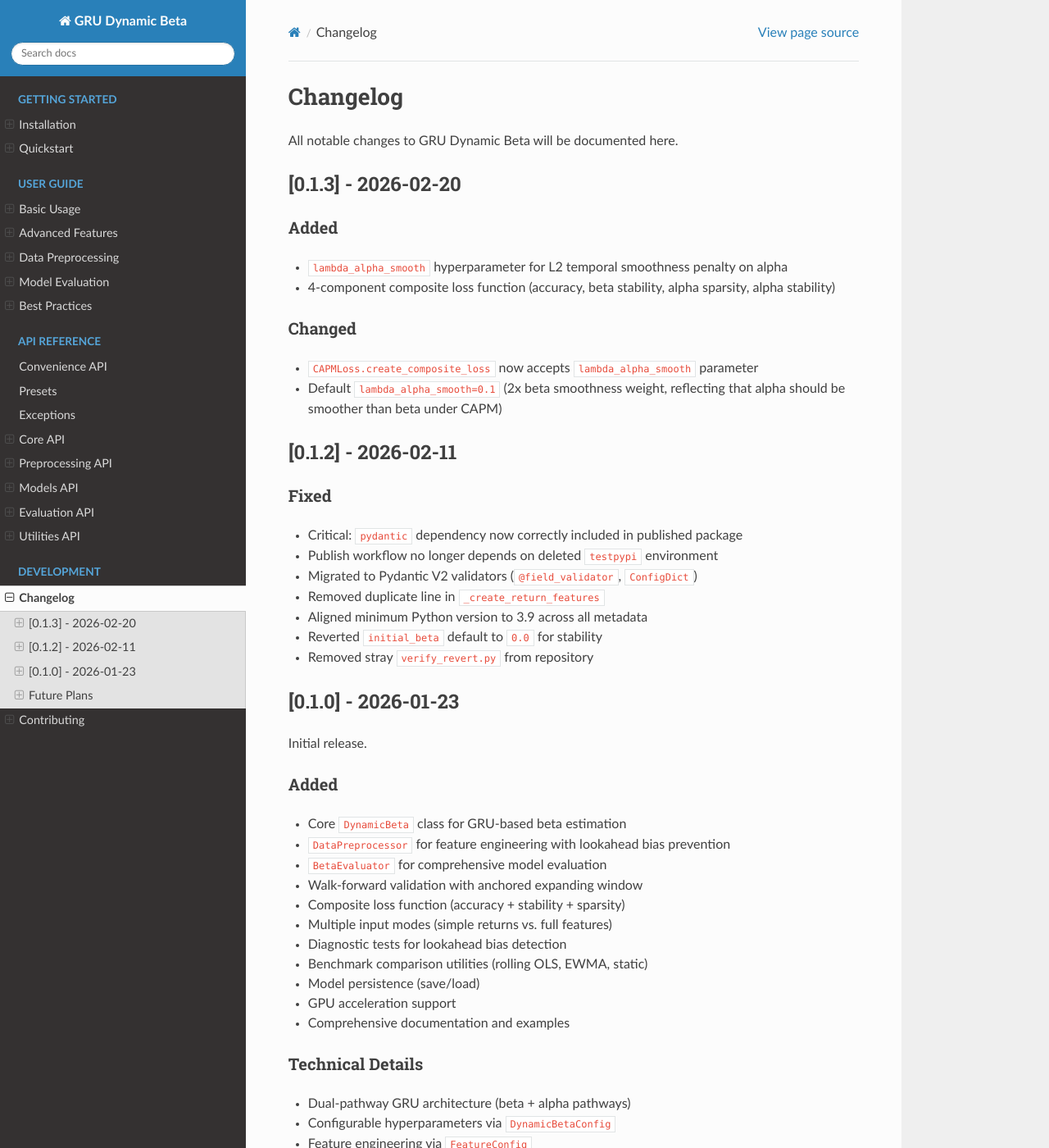
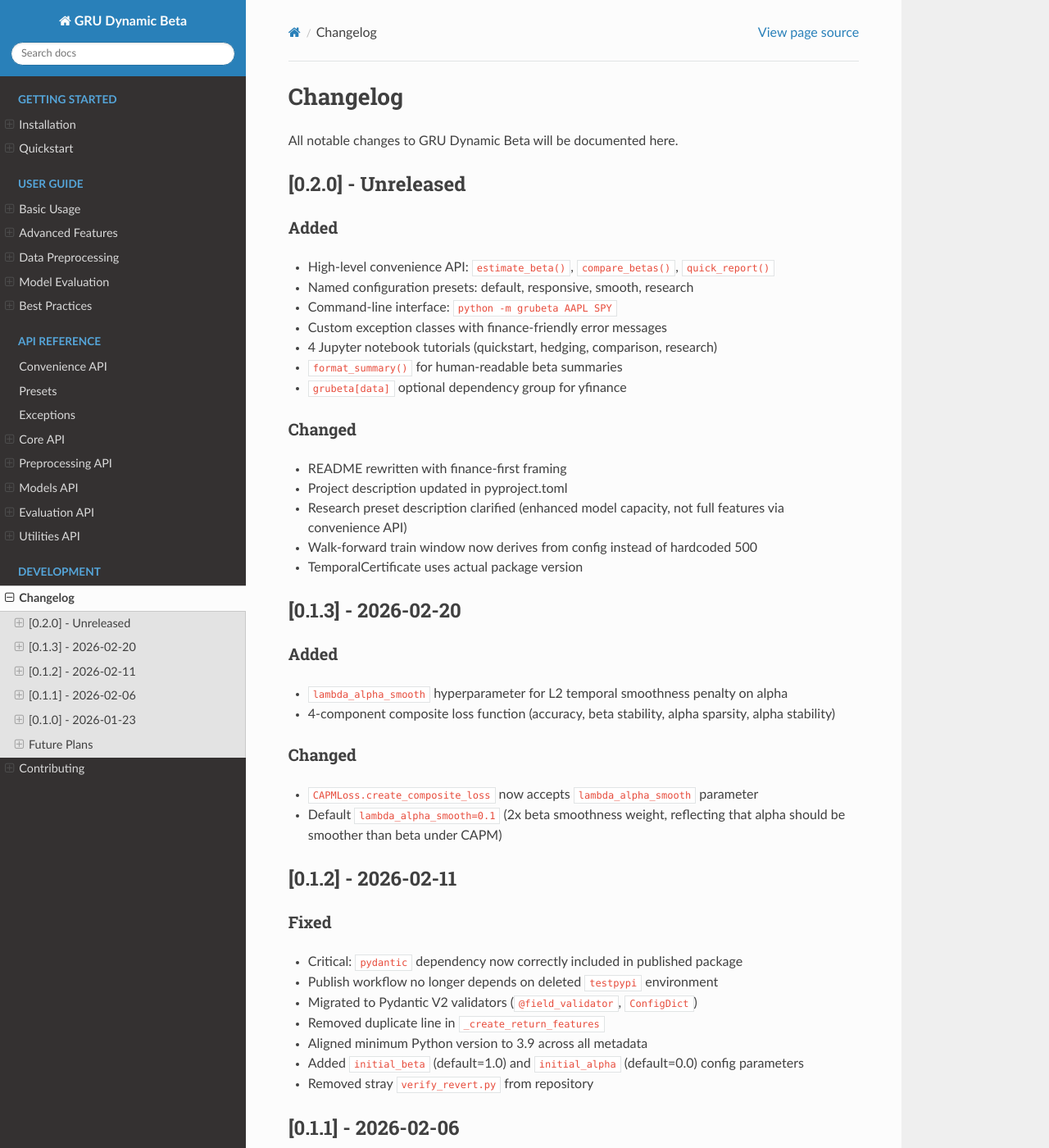
Before and after one commit to aslmylmz/grubeta, a Sphinx documentation site: the page built from docs/changelog.rst, in a window 1280 px wide and 1400 px high. Shown: the whole window at 82% size. Built offline with Sphinx 7.4.7 and the Read the Docs theme 3.1.0, drawn with Linux system fonts in a browser that asks for light colours; some of the changed text lies outside the part shown.

Commit message:
Fix bugs found in broad audit
- Fix CLI --output crash in compare mode (result["betas"] not "beta")
- Fix HTML injection in quick_report() via html.escape()
- Fix format_summary() crash with single valid beta (guard np.diff)
- Add partial failure handling to compare_betas() (skip failed tickers,
  continue with successful ones)
- Fix Sphinx conf.py: mock tensorflow and optional deps with MagicMock
  for RTD builds
- Sync changelog.rst with CHANGELOG.md (was missing v0.2.0 entries)
- Fix contributing.rst Python version 3.8 -> 3.9
- Fix black target-version: remove py38, add py312

```diff
--- a/docs/changelog.rst
+++ b/docs/changelog.rst
@@ -2,6 +2,29 @@ Changelog
 =========
 
 All notable changes to GRU Dynamic Beta will be documented here.
+
+[0.2.0] - Unreleased
+---------------------
+
+Added
+~~~~~
+
+* High-level convenience API: ``estimate_beta()``, ``compare_betas()``, ``quick_report()``
+* Named configuration presets: default, responsive, smooth, research
+* Command-line interface: ``python -m grubeta AAPL SPY``
+* Custom exception classes with finance-friendly error messages
+* 4 Jupyter notebook tutorials (quickstart, hedging, comparison, research)
+* ``format_summary()`` for human-readable beta summaries
+* ``grubeta[data]`` optional dependency group for yfinance
+
+Changed
+~~~~~~~
+
+* README rewritten with finance-first framing
+* Project description updated in pyproject.toml
+* Research preset description clarified (enhanced model capacity, not full features via convenience API)
+* Walk-forward train window now derives from config instead of hardcoded 500
+* TemporalCertificate uses actual package version
 
 [0.1.3] - 2026-02-20
 ---------------------
@@ -29,8 +52,18 @@ Fixed
 * Migrated to Pydantic V2 validators (``@field_validator``, ``ConfigDict``)
 * Removed duplicate line in ``_create_return_features``
 * Aligned minimum Python version to 3.9 across all metadata
-* Reverted ``initial_beta`` default to ``0.0`` for stability
+* Added ``initial_beta`` (default=1.0) and ``initial_alpha`` (default=0.0) config parameters
 * Removed stray ``verify_revert.py`` from repository
+
+[0.1.1] - 2026-02-06
+---------------------
+
+Added
+~~~~~
+
+* Fixed missing ``pydantic`` dependency
+* Validated "Zero Defects" status
+* Improved build configuration
 
 [0.1.0] - 2026-01-23
 ---------------------
@@ -73,7 +106,7 @@ Future Plans
 * Real-time prediction mode
 * Extended benchmark comparisons
 
-[0.3.0] - Planned
+[0.4.0] - Planned
 ~~~~~~~~~~~~~~~~~
 
 * Multi-asset portfolio beta estimation
--- a/docs/conf.py
+++ b/docs/conf.py
@@ -5,9 +5,30 @@ Sphinx configuration for GRU Dynamic Beta documentation.
 import os
 import sys
 from datetime import datetime
+from unittest.mock import MagicMock
 
 # Add package to path for autodoc
 sys.path.insert(0, os.path.abspath('..'))
+
+# Mock heavy dependencies that are NOT in docs/requirements.txt.
+# Only mock tensorflow/keras (too large for RTD) and optional deps
+# that aren't needed for doc generation. Do NOT mock scipy, numpy,
+# pandas, scikit-learn, pydantic — those are in docs/requirements.txt.
+_MOCK_MODULES = [
+    'tensorflow', 'tensorflow.keras', 'tensorflow.keras.layers',
+    'tensorflow.keras.optimizers', 'tensorflow.keras.callbacks',
+    'tensorflow.keras.models', 'tensorflow.keras.backend',
+    'tensorflow.keras.regularizers', 'tensorflow.keras.initializers',
+    'tensorflow.keras.utils', 'tensorflow.python',
+    'keras', 'keras.layers', 'keras.models',
+    'ta', 'ta.momentum', 'ta.trend', 'ta.volatility',
+    'yfinance',
+    'statsmodels', 'statsmodels.tsa', 'statsmodels.tsa.stattools',
+    'statsmodels.stats', 'statsmodels.stats.diagnostic',
+    'seaborn',
+]
+for mod_name in _MOCK_MODULES:
+    sys.modules[mod_name] = MagicMock()
 
 # -- Project information -----------------------------------------------------
 
@@ -42,7 +63,7 @@ autodoc_default_options = {
     'exclude-members': '__weakref__'
 }
 autodoc_typehints = 'description'
-autodoc_mock_imports = ['tensorflow', 'keras']
+autodoc_mock_imports = ['tensorflow', 'keras', 'yfinance', 'ta', 'statsmodels', 'seaborn', 'scipy']
 autosummary_generate = True
 
 # Napoleon settings (for Google-style docstrings)
--- a/docs/contributing.rst
+++ b/docs/contributing.rst
@@ -18,7 +18,7 @@ Development Setup
 Prerequisites
 ~~~~~~~~~~~~~
 
-* Python 3.8 or higher
+* Python 3.9 or higher
 * Git
 
 Installation
--- a/pyproject.toml
+++ b/pyproject.toml
@@ -99,7 +99,7 @@ grubeta = ["py.typed"]
 
 [tool.black]
 line-length = 88
-target-version = ['py38', 'py39', 'py310', 'py311']
+target-version = ['py39', 'py310', 'py311', 'py312']
 include = '\.pyi?$'
 exclude = '''
 /(
```
Also changed, not shown: other parts of docs/changelog.rst (+1 -1 lines), 2 other files.
